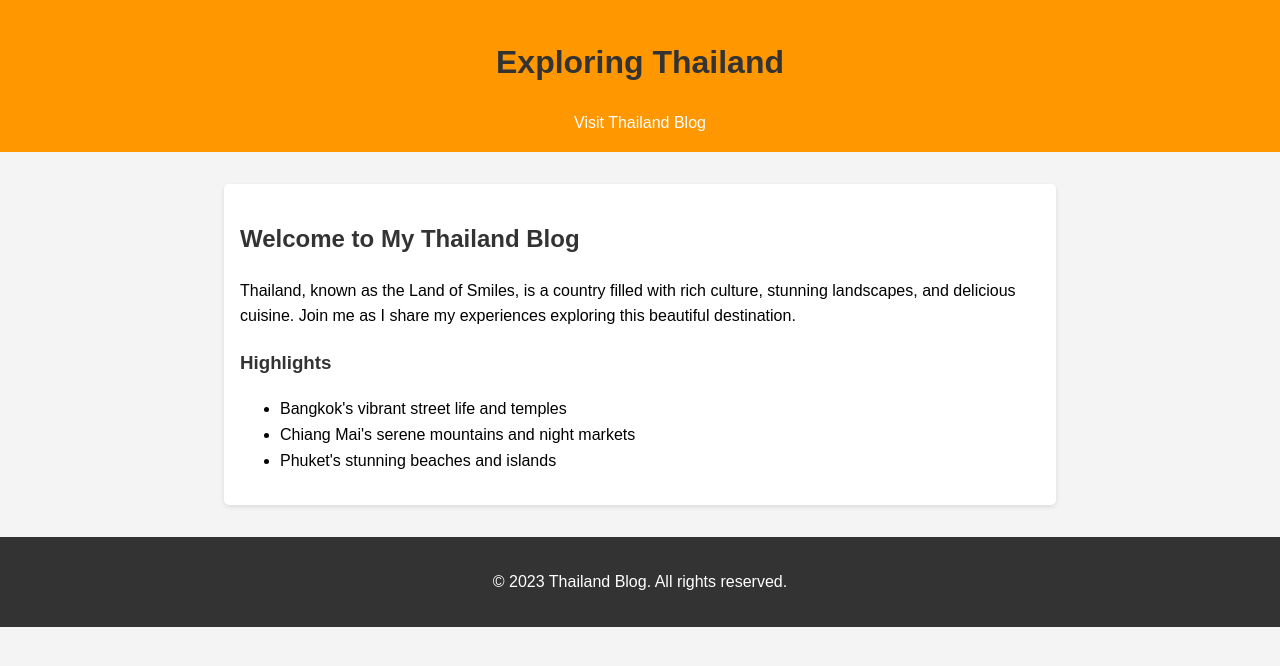
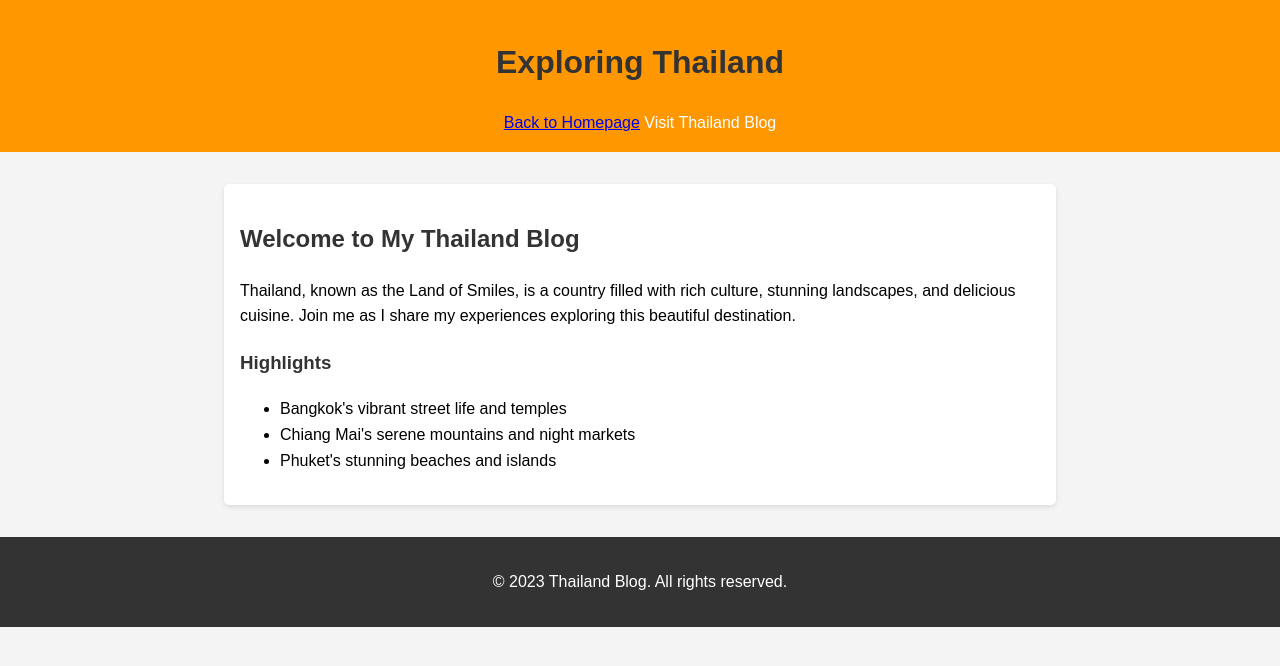
Before and after one commit to 093-1971157mya/Portfolio-Hnin, a plain HTML site: page Blog/Thailand.html in a window 1280 px wide. Drawn offline with Linux system fonts and the light colour scheme.

Commit message:
next added

```diff
--- a/Blog/Thailand.html
+++ b/Blog/Thailand.html
@@ -44,6 +44,7 @@
 <body>
     <header>
         <h1>Exploring Thailand </h1>
+        <a href="index,html">Back to Homepage</a>
         <a href="https://www.thailandblog.com" target="_blank" style="color: #fff; text-decoration: none;">Visit Thailand Blog</a>
     </header>
     <div class="container">
```
Also changed, not shown: work.html (+1 -0 lines).
